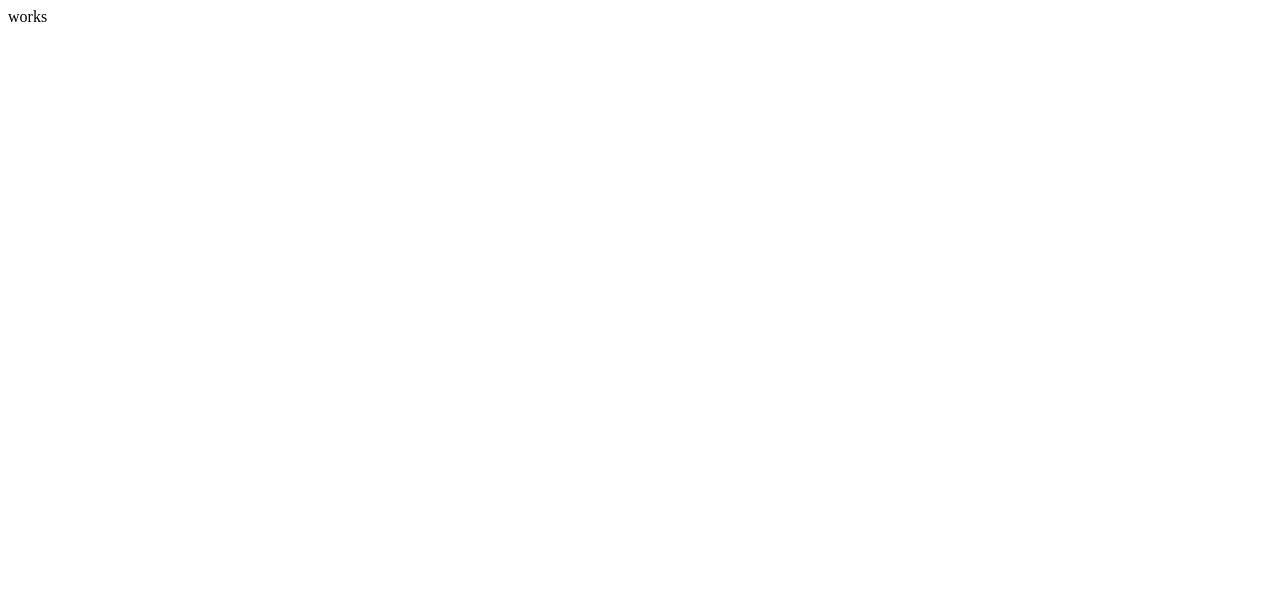
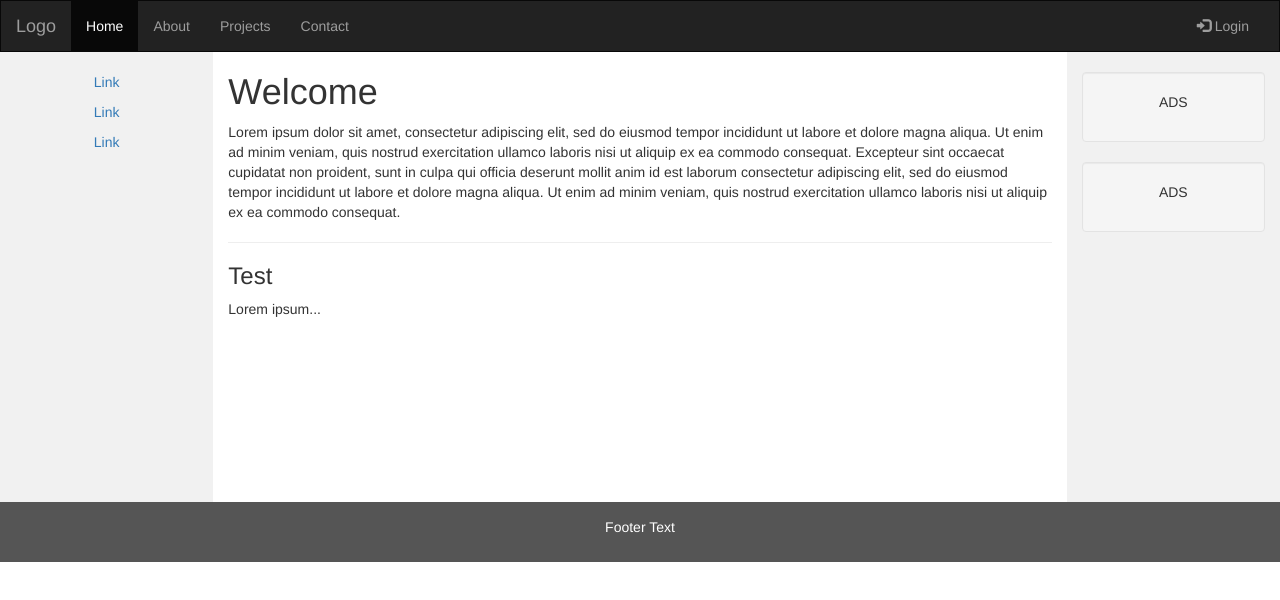
Before and after one commit to xandermar/xandermar.github.io, a plain HTML site: page index.html in a window 1280 px wide. Drawn offline with nearby package versions, Linux system fonts and the light colour scheme.

Commit message:
Update index.html

```diff
--- a/index.html
+++ b/index.html
@@ -1 +1,100 @@
-works
+<!DOCTYPE html>
+<html lang="en">
+<head>
+  <title>Bootstrap Example</title>
+  <meta charset="utf-8">
+  <meta name="viewport" content="width=device-width, initial-scale=1">
+  <link rel="stylesheet" href="https://maxcdn.bootstrapcdn.com/bootstrap/3.3.7/css/bootstrap.min.css">
+  <script src="https://ajax.googleapis.com/ajax/libs/jquery/3.2.1/jquery.min.js"></script>
+  <script src="https://maxcdn.bootstrapcdn.com/bootstrap/3.3.7/js/bootstrap.min.js"></script>
+  <style>
+    /* Remove the navbar's default margin-bottom and rounded borders */
+    .navbar {
+      margin-bottom: 0;
+      border-radius: 0;
+    }
+
+    /* Set height of the grid so .sidenav can be 100% (adjust as needed) */
+    .row.content {height: 450px}
+
+    /* Set gray background color and 100% height */
+    .sidenav {
+      padding-top: 20px;
+      background-color: #f1f1f1;
+      height: 100%;
+    }
+
+    /* Set black background color, white text and some padding */
+    footer {
+      background-color: #555;
+      color: white;
+      padding: 15px;
+    }
+
+    /* On small screens, set height to 'auto' for sidenav and grid */
+    @media screen and (max-width: 767px) {
+      .sidenav {
+        height: auto;
+        padding: 15px;
+      }
+      .row.content {height:auto;}
+    }
+  </style>
+</head>
+<body>
+
+<nav class="navbar navbar-inverse">
+  <div class="container-fluid">
+    <div class="navbar-header">
+      <button type="button" class="navbar-toggle" data-toggle="collapse" data-target="#myNavbar">
+        <span class="icon-bar"></span>
+        <span class="icon-bar"></span>
+        <span class="icon-bar"></span>
+      </button>
+      <a class="navbar-brand" href="#">Logo</a>
+    </div>
+    <div class="collapse navbar-collapse" id="myNavbar">
+      <ul class="nav navbar-nav">
+        <li class="active"><a href="#">Home</a></li>
+        <li><a href="#">About</a></li>
+        <li><a href="#">Projects</a></li>
+        <li><a href="#">Contact</a></li>
+      </ul>
+      <ul class="nav navbar-nav navbar-right">
+        <li><a href="#"><span class="glyphicon glyphicon-log-in"></span> Login</a></li>
+      </ul>
+    </div>
+  </div>
+</nav>
+
+<div class="container-fluid text-center">
+  <div class="row content">
+    <div class="col-sm-2 sidenav">
+      <p><a href="#">Link</a></p>
+      <p><a href="#">Link</a></p>
+      <p><a href="#">Link</a></p>
+    </div>
+    <div class="col-sm-8 text-left">
+      <h1>Welcome</h1>
+      <p>Lorem ipsum dolor sit amet, consectetur adipiscing elit, sed do eiusmod tempor incididunt ut labore et dolore magna aliqua. Ut enim ad minim veniam, quis nostrud exercitation ullamco laboris nisi ut aliquip ex ea commodo consequat. Excepteur sint occaecat cupidatat non proident, sunt in culpa qui officia deserunt mollit anim id est laborum consectetur adipiscing elit, sed do eiusmod tempor incididunt ut labore et dolore magna aliqua. Ut enim ad minim veniam, quis nostrud exercitation ullamco laboris nisi ut aliquip ex ea commodo consequat.</p>
+      <hr>
+      <h3>Test</h3>
+      <p>Lorem ipsum...</p>
+    </div>
+    <div class="col-sm-2 sidenav">
+      <div class="well">
+        <p>ADS</p>
+      </div>
+      <div class="well">
+        <p>ADS</p>
+      </div>
+    </div>
+  </div>
+</div>
+
+<footer class="container-fluid text-center">
+  <p>Footer Text</p>
+</footer>
+
+</body>
+</html>
```
